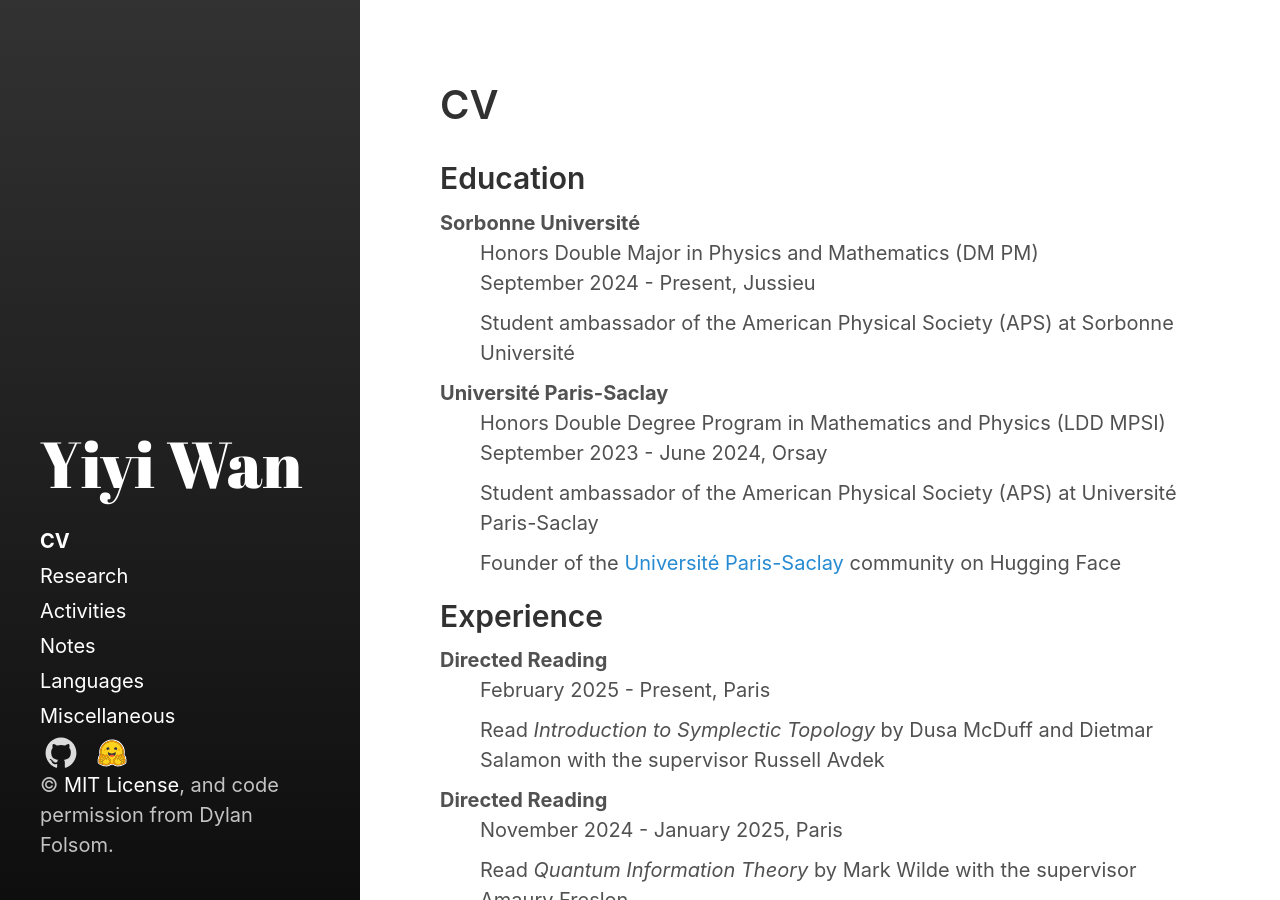
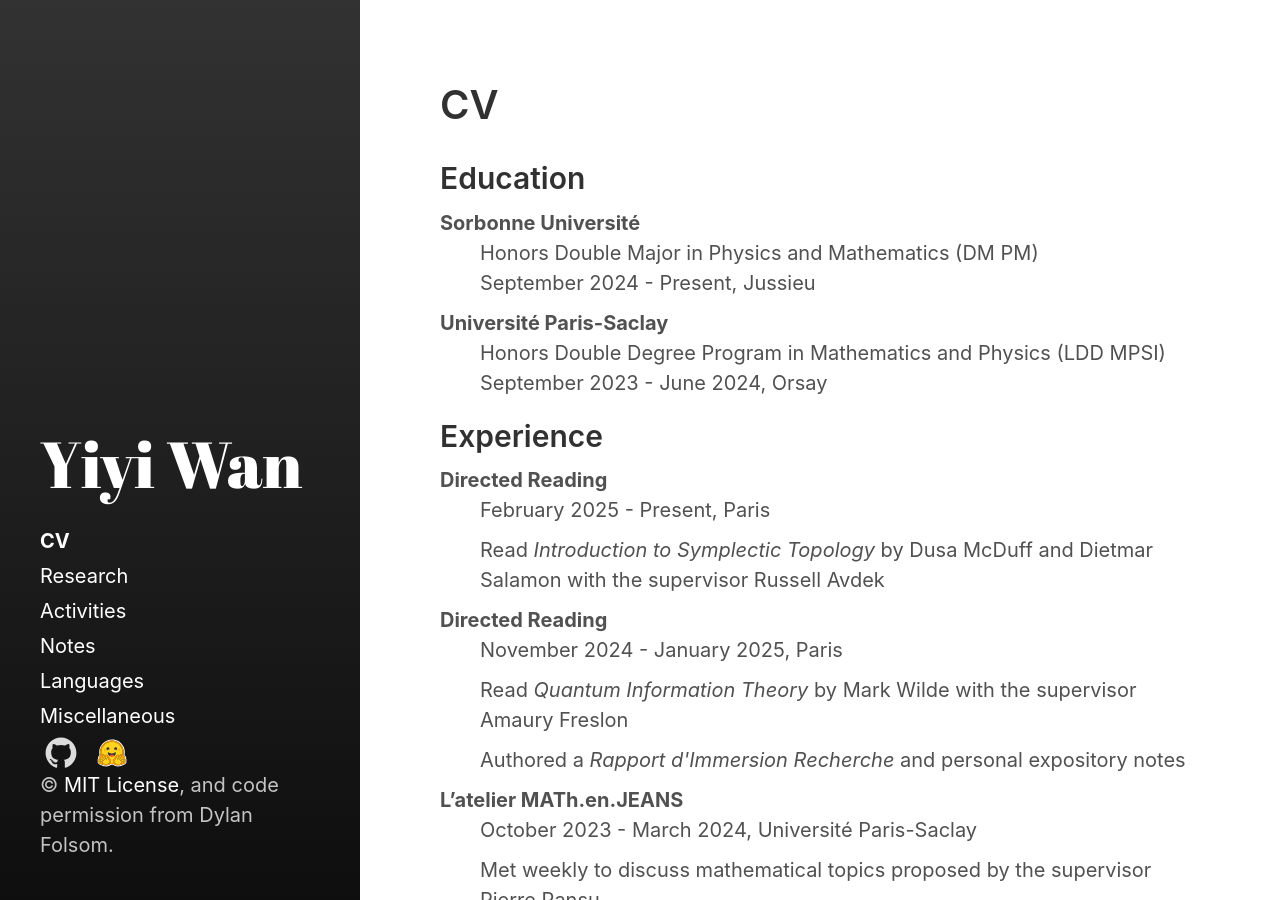
Before and after one commit to Roimex/Roimex.github.io, a Jekyll site: the page built from pages/cv.md, in a window 1280 px wide and 900 px high. Built offline with Jekyll 4.4.1, drawn with Linux system fonts in a browser that asks for light colours.

Commit message:
Update cv.md

```diff
--- a/pages/cv.md
+++ b/pages/cv.md
@@ -10,12 +10,9 @@ sidebar_sort_order: 1
 <dl>
   <dt>Sorbonne Université</dt>
   <dd>Honors Double Major in Physics and Mathematics (DM PM)<br> September 2024 - Present, Jussieu</dd>
-  <dd>Student ambassador of the American Physical Society (APS) at Sorbonne Université</dd>
 
   <dt>Université Paris-Saclay</dt>
   <dd>Honors Double Degree Program in Mathematics and Physics (LDD MPSI)<br> September 2023 - June 2024, Orsay</dd>
-  <dd>Student ambassador of the American Physical Society (APS) at Université Paris-Saclay</dd>
-  <dd>Founder of the <a href="https://huggingface.co/Universite-Paris-Saclay">Université Paris-Saclay</a> community on Hugging Face</dd>
 </dl>
 
 ## Experience
```
